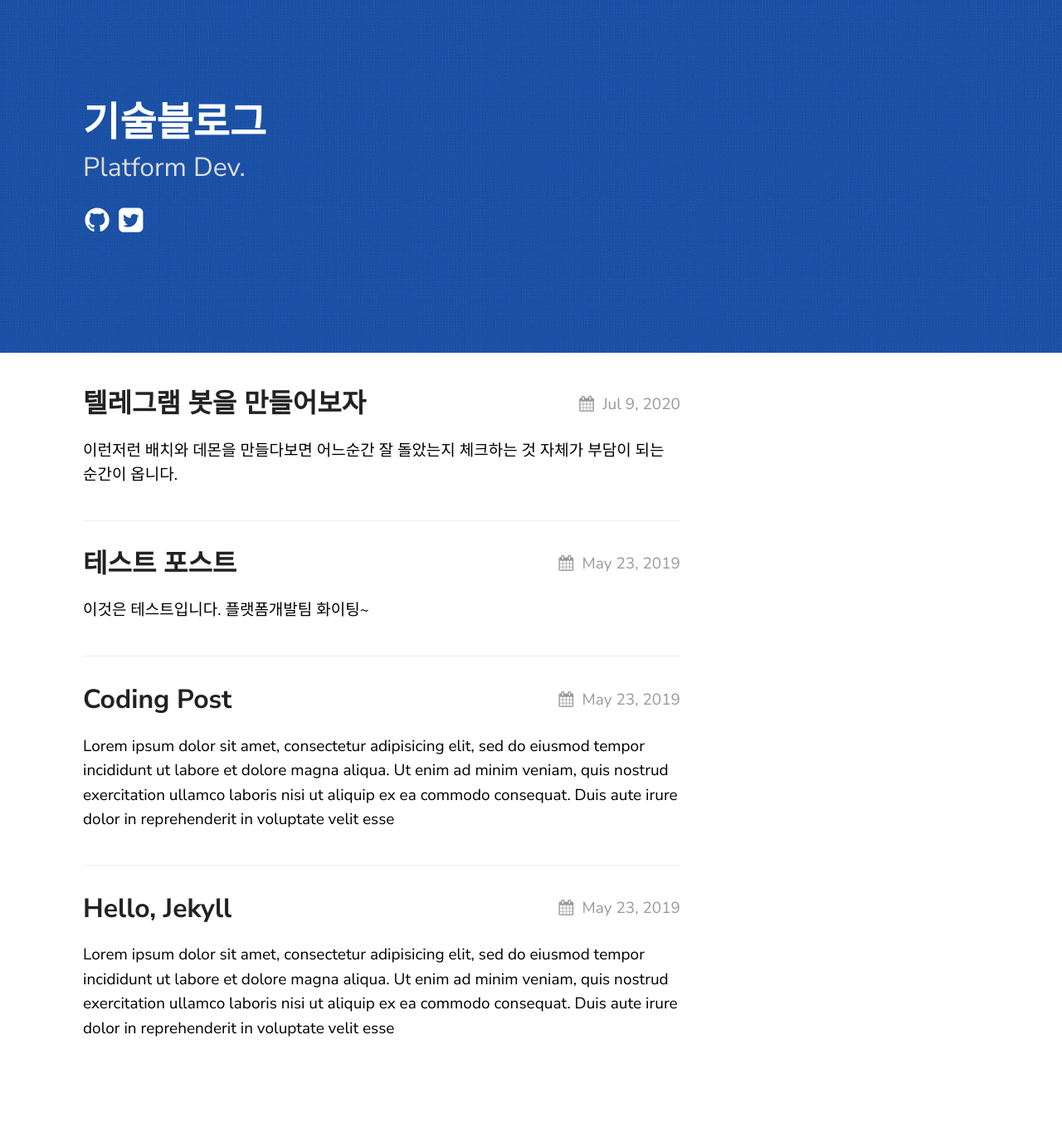
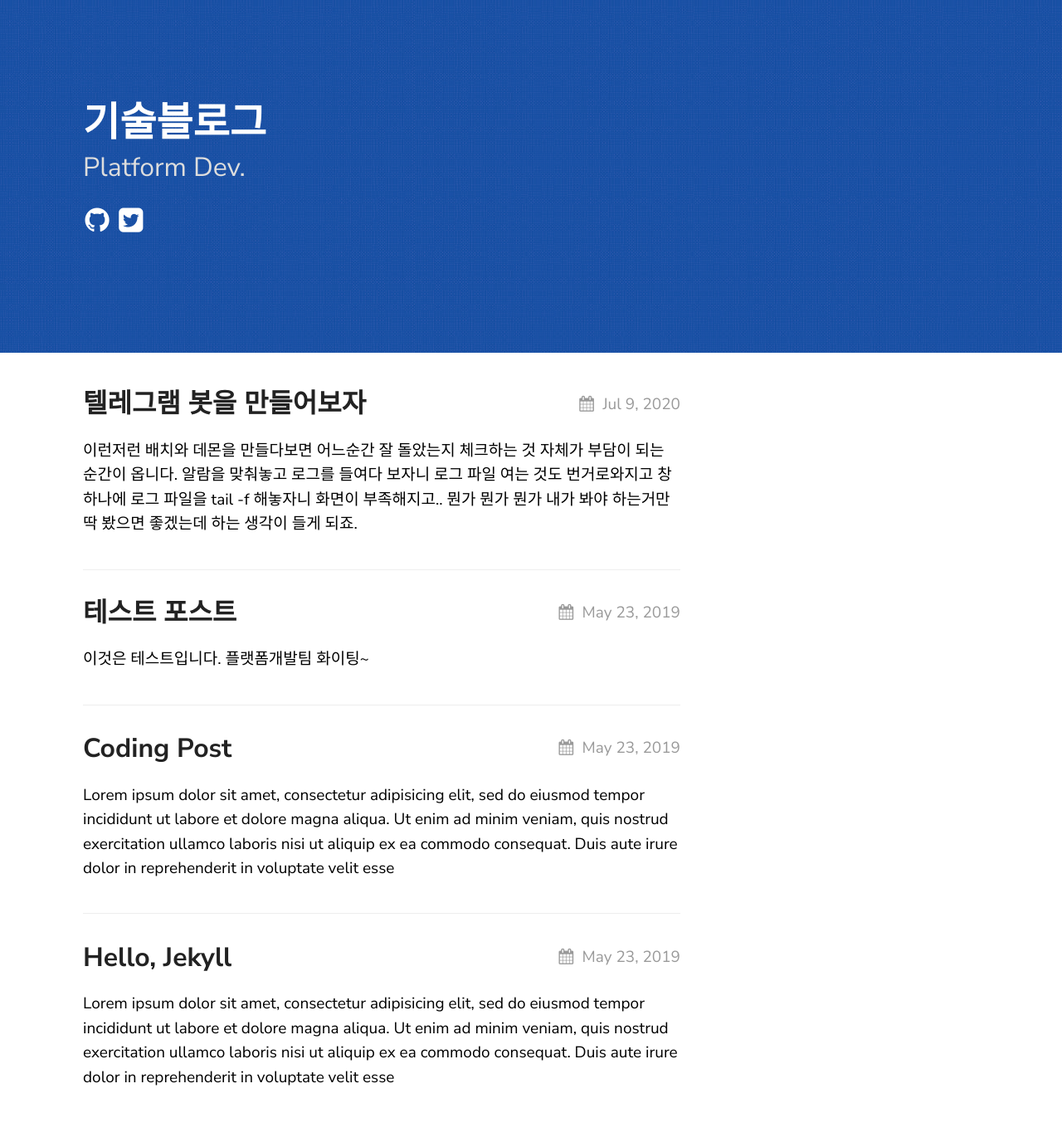
Before and after one commit to smanioso/sevity.github.io, a Jekyll site: the page built from index.md, in a window 1280 px wide. Shown: the whole page at 83% size. Built offline with Jekyll 4.4.1, drawn with Linux system fonts in a browser that asks for light colours; before the commit the page ends 1323 px from its top, so only the background shows below that; some of the changed lines change nothing that is shown.

Commit message:
Update 2020-07-15-creating-telegrambot.markdown

````diff
--- a/_posts/2020-07-15-creating-telegrambot.markdown
+++ b/_posts/2020-07-15-creating-telegrambot.markdown
@@ -7,59 +7,42 @@
 ---
 
 이런저런 배치와 데몬을 만들다보면 어느순간 잘 돌았는지 체크하는 것 자체가 부담이 되는 순간이 옵니다.
-
 알람을 맞춰놓고 로그를 들여다 보자니 로그 파일 여는 것도 번거로와지고
-
 창 하나에 로그 파일을 tail -f 해놓자니 화면이 부족해지고..
-
 뭔가 뭔가 뭔가 내가 봐야 하는거만 딱 봤으면 좋겠는데 하는 생각이 들게 되죠.
 
-
-
 이럴때는 텔레그램이 좋은 대안이 됩니다. 가령 뭔가 돌리고 있는데 에러가 나서 프로그램이 죽는다던지 했을때 바로 텔레그램이 오면 실시간으로 대응도 가능하죠.
-
 이번 포스팅에서는 텔레그램봇을 모니터링에 활용 하는 방법을 공유해보겠습니다.
 
 
 ## 텔레그램 봇 만들기
 
 텔레그램봇은 모든 텔레그램봇의 아버지 봇 @BotFather 를 이용해서 만들 수 있습니다.
-
 ![posting-creating-telegrambot-1.PNG](../../assets/images/posting-creating-telegrambot-1.PNG)
 
 BotFather 와 채팅창에서 봇생성, 봇이름 변경, command 추가 등의 작업을 할 수 있는데요, 일단 봇을 만들어보겠습니다.
-
 ![posting-creating-telegrambot-2.PNG](../../assets/images/posting-creating-telegrambot-2.PNG)
-
 위의 박스로 가려놓은 부분에 bot_token이 생성이 되고 텔레그램 REST API를 사용할때 이 bot_token을 사용하게 됩니다.
 
-그리고 @mc_ex_bot 을 검색을 해보면 봇이 생성된것을 확인할 수 있습니다.
-
+@mc_ex_bot 을 검색을 해보면 봇이 생성된것을 확인할 수 있습니다.
 ![posting-creating-telegrambot-2.PNG](../../assets/images/posting-creating-telegrambot-3.PNG)
 
 
 ## 텔레그램 봇이 메세지를 보낼 방 알아내기
 
 저희의 궁극적인 목표는 텔레그램으로 메세지를 보내려면 봇이 참여하고 있는 방이 필요하겠죠?
-
 그리고 어떤 채팅방인지도 알아내야 합니다. 텔레그램에서는 chat_id 라고 합니다.
-
 한번 봇과 단둘이 오붓하게 대화할 수 있는 개인방을 열어서 시작해봅시다.
-
 ![posting-creating-telegrambot-2.PNG](../../assets/images/posting-creating-telegrambot-4.PNG)
 
 이렇게 봇이 참가한 방에 오고가는 메세지는 [getUpdates](https://core.telegram.org/bots/api#getupdates)라는 REST API로 가져올수 있습니다.
-
 텔레그램 봇 REST API의 기본 URL은 https://api.telegram.org/bot 뒤에 바로 위의 봇 토큰을 붙이시면 됩니다.
-
 가령 봇 토큰이 "ABCD123456"라면 https://api.telegram.org/botabcd123456 이 되겠죠?
-
 그리고 getUpdates API의 URL은 아래와 같이 됩니다.
 
 https://api.telegram.org/bot예제지만그래도봇토큰은가려야지/getUpdates
 
-뭐 API 문서를 보면 이런저런 파라미터가 필요하지만 지금은 그냥 파라미터 없이 한번 호출을 해보았습니다. 브라우저에 그냥 입력하시면 되요 ~
-
+뭐 API 문서를 보면 이런저런 파라미터가 필요하지만 지금은 그냥 파라미터 없이 한번 호출을 해보았습니다. 브라우저에 그냥 입력하시면 되고요.
 결과는 아래와 같이 나오네요.
 
 ```json
@@ -80,30 +63,22 @@
 ```
 
 메세지를 3개를 보내서 3개가 떴는데, 가독성이 떨어지니까 하나만 뽑아왔습니다.
-
 눈을 부릅뜨고 보면 "chat"이라는 key와 dict를 발견할 수 있습니다.
-
 이 dict 바로 우리가 알고싶어하는 채팅방의 정보가 담겨 있습니다!
-
 dict 안에 "id" 필드가 채팅방의 ID가 되겠습니다. (짧게 앞으론 chat_id라고 할게요)
-
 예제에서 사용한 방의 ID는 53395910 이군요
 
 
 ## 텔레그램으로 메세지 보내기
 
 자 이제 메세지를 한번 보내봅시다.
-
 [sendMessage API](https://core.telegram.org/bots/api#sendmessage)를 이용하면 되는데요. 일단 브라우저에서 바로 한번 콜을 해보겠습니다.
 
 ![posting-creating-telegrambot-5.PNG](../../assets/images/posting-creating-telegrambot-5.PNG)
 
 chat_id에는 53395910을 넣고 text에는 보낼 메세지를 넣어 보냈고, 메세지가 잘 날아왔군요.
 
-먼길을 왔군요. 이제는 코드에 적용할 일만 남았습니다!
-
-메세지를 보내는 기본 코드를 후루룩 짜봤습니다. POST로 json 형태로 데이터를 보내는 예제입니다.
-
+잘 동작하는걸 확인했으니 코드로 한번 짜보겠습니다.POST로 json 형태로 데이터를 보내는 예제입니다.
 ```python
 import json
 
@@ -142,9 +117,7 @@
 ## 모니터링시 쓸만한 몇가지 패턴
 
 텔레그램을 사용해서 이런저런 메세지를 많이 받고 있는데요,
-
 이것도 너무 많이 받다보면 무감각해져서 놓치는 경우가 생깁니다.
-
 그래서 개인적으로는 대략적인 기준을 세워서 텔레그램 메세지를 꼭 필요한 경우에만 받습니다.
 
 1. Exception이 발생하는 경우
@@ -200,9 +173,7 @@
 divide 함수에 try-except를 추가하고 traceback.format_exc()로 Traceback을 텔레그램으로 받았습니다.
 
 문제는 git과 같은 형상관리 툴에서 기존 코드를 저렇게 묶어버리면 기존 코드 전체가 제가 작성한걸로 간주가 됩니다.
-
 그리고 괜히 쓸데없이 코드가 길어지기도 하고요
-
 코드 수정은 예쁘고 잘 정리하면 좋으니까 이런경우에는 아래와 같이 decorator를 자주 씁니다.
 
 ```python
@@ -267,7 +238,6 @@
 ```
 
 send_exc 라는 decorator를 만들고 divide2에 적용했습니다.
-
 send_exc 라는 decorator 관련 코드가 추가되고 기존 코드 수정없이 @send_exc 한줄 추가해서 텔레그램을 전송하는 기능이 구현이 됩니다.
 
 
````
